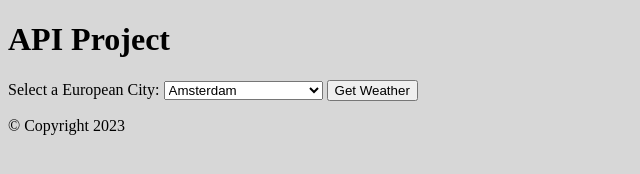
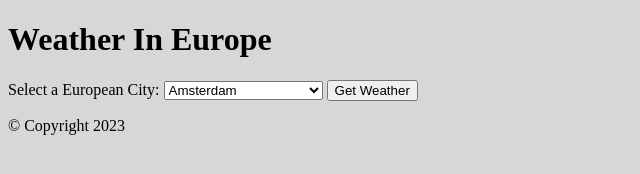
Before and after one commit to anirudhs1010/EuroWeather-Live, a plain HTML site: page WeatherForEurope/WeatherApp/main/index.html in a window 1280 px wide. Shown: the whole page, without its empty margins (0-640 px from the left). Drawn offline with Linux system fonts and the light colour scheme; files that its build step writes are made by us from their sources.

Commit message:
Update index.html

```diff
--- a/WeatherForEurope/WeatherApp/main/index.html
+++ b/WeatherForEurope/WeatherApp/main/index.html
@@ -10,11 +10,11 @@
   <!-- CSS Stylesheets -->
   <link rel="stylesheet" href="css/master.css">
 
-  <title>API Project</title>
+  <title>WeatherApp</title>
 </head>
 
 <body>
-  <h1>API Project</h1>
+  <h1>Weather In Europe</h1>
 
   <label for="cityDropdown">Select a European City:</label>
   <select id="cityDropdown"></select>
```
